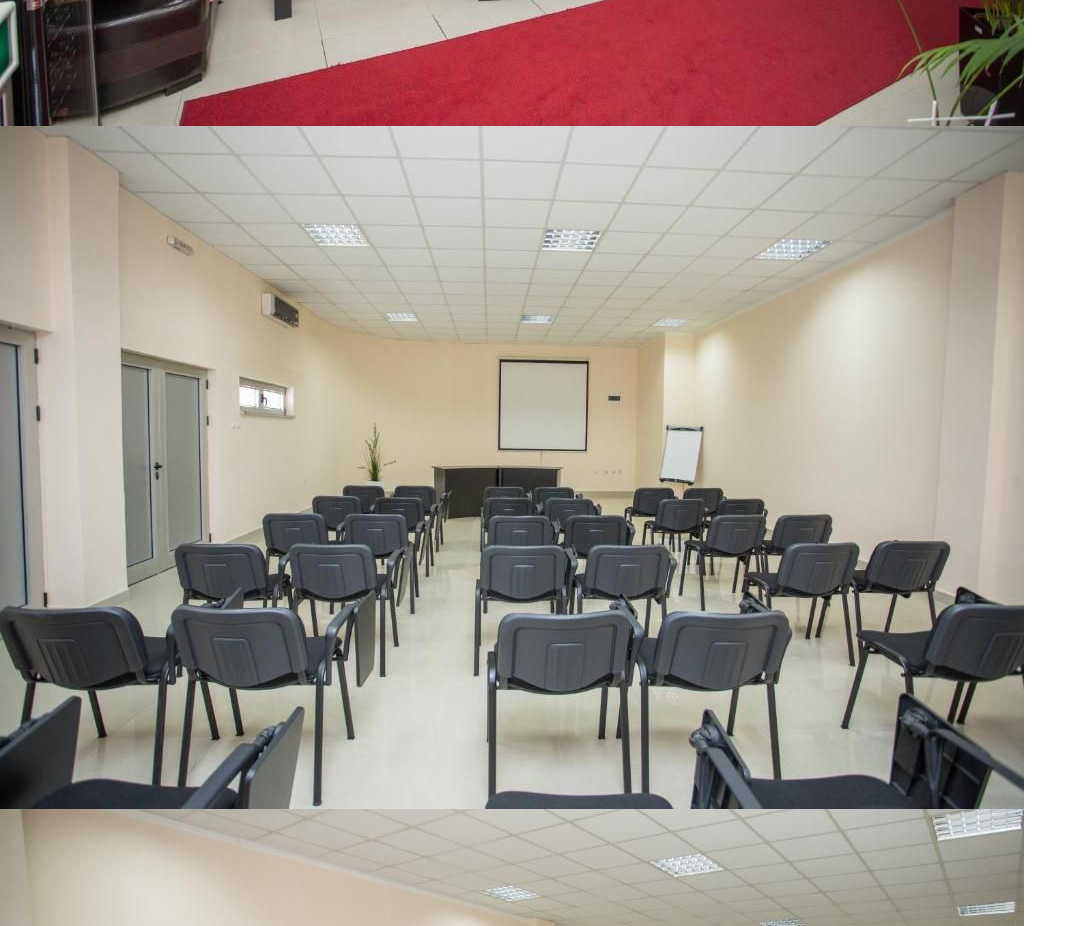
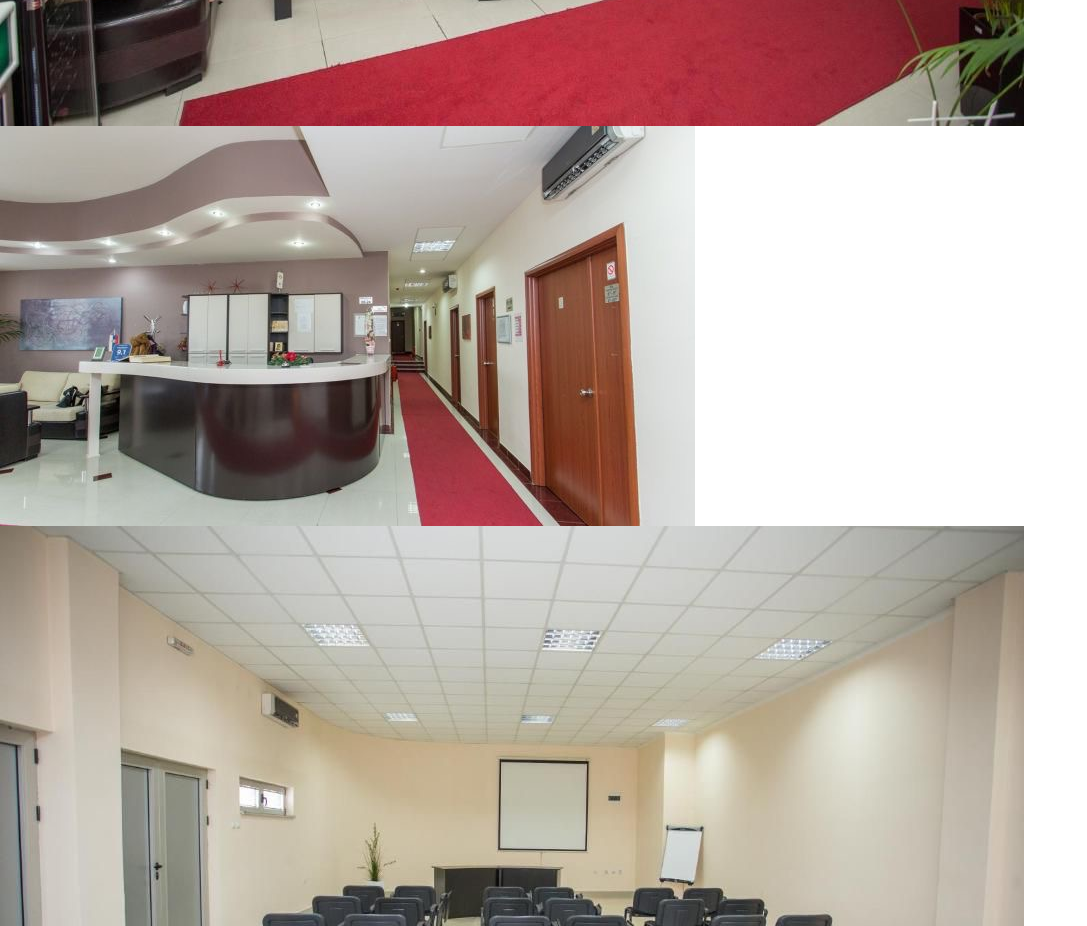
Before and after one commit to lukazlatkovic337-stack/sin-kom-demo, a Next.js app: page /about in a window 1280 px wide. Shown: the part 4020-4946 px from the top of the page, without its empty margins (0-1087 px from the left). Built offline with nearby package versions, Linux system fonts and the light colour scheme.

Commit message:
recepcija +1

```diff
--- a/app/_shared/Localization/useHotelData.ts
+++ b/app/_shared/Localization/useHotelData.ts
@@ -57,7 +57,7 @@ export const useHotelData = (): HotelData => {
       ],
       reception: {
         images: Array.from(
-          { length: 6 },
+          { length: 7 },
           (_, i) => `/images/Sin-kom/recepcija/slika${i + 1}.JPG`,
         ),
       },
```
